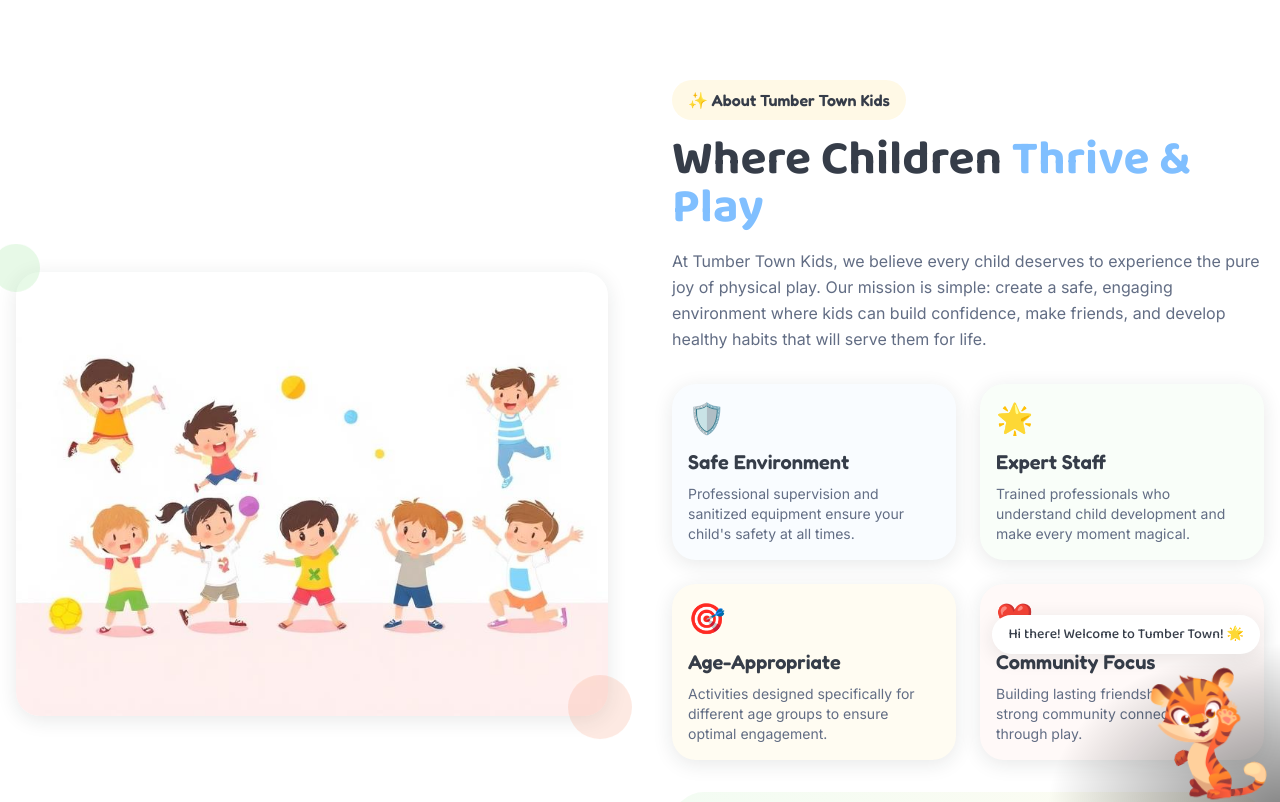
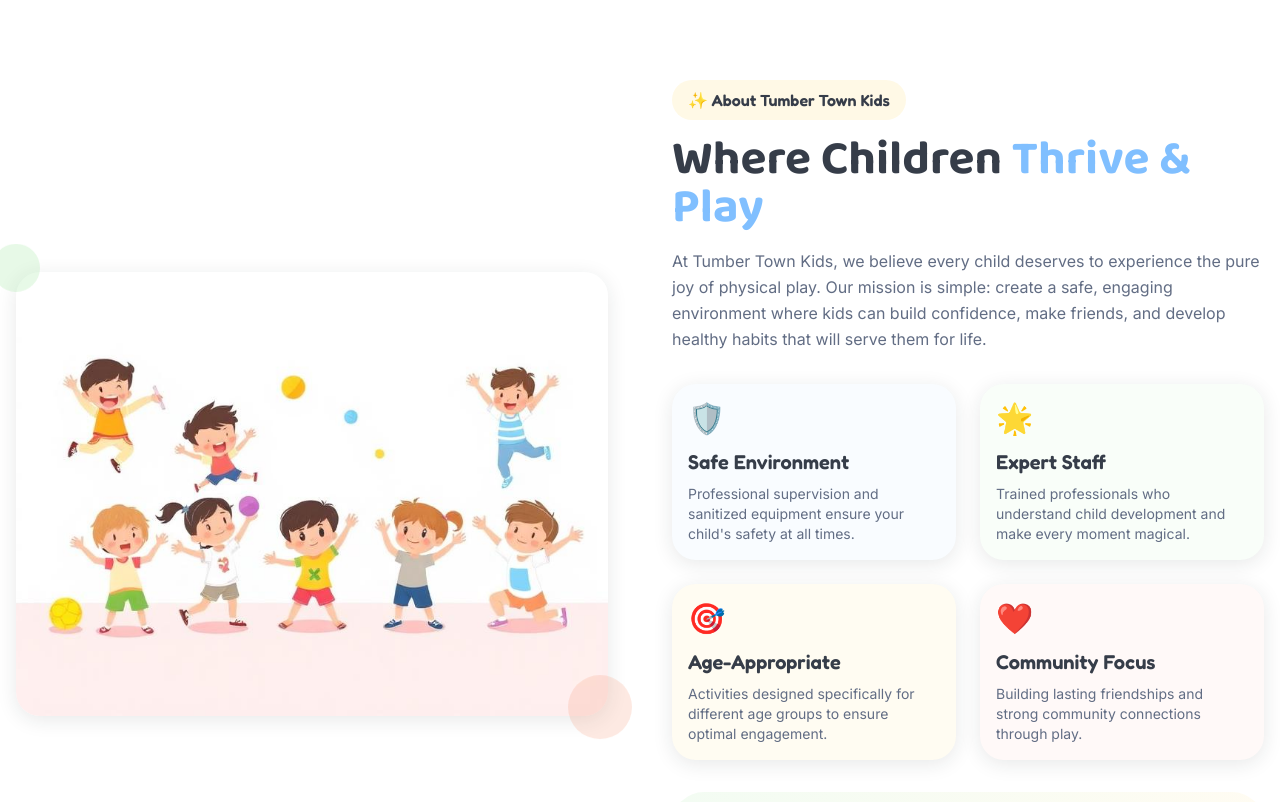
Before and after one commit to Sameen-K-A/Kids_Space, a React (Vite) app: page / in a window 1280 px wide. Shown: the top 802 px of the page. Built offline with nearby package versions, Linux system fonts and the light colour scheme.

Commit message:
overflow x issue resolved

```diff
--- a/src/components/CartoonLion.tsx
+++ b/src/components/CartoonLion.tsx
@@ -7,7 +7,7 @@
   const [visible, setVisible] = useState(true);
 
   useEffect(() => {
-    const timer = setTimeout(() => setVisible(false), 200000);
+    const timer = setTimeout(() => setVisible(false), 2000);
     return () => clearTimeout(timer);
   }, []);
 
--- a/src/index.css
+++ b/src/index.css
@@ -273,6 +273,7 @@
 
 body {
   -ms-overflow-style: none;
+  overflow-x: hidden;
 }
 
 body {
@@ -282,6 +283,6 @@
 .bg-lion-gradient {
   background-color: hsla(0, 0%, 100%, 0);
   background-image:
-    radial-gradient(at 100% 100%, rgba(0, 0, 0, 0.475) 0px, transparent 50%),
+    radial-gradient(at 100% 100%, rgba(0, 0, 0, 0.3) 0px, transparent 50%),
     radial-gradient(at 0% 0%, hsla(0, 0%, 100%, 0) 0px, transparent 50%);
 }
```
